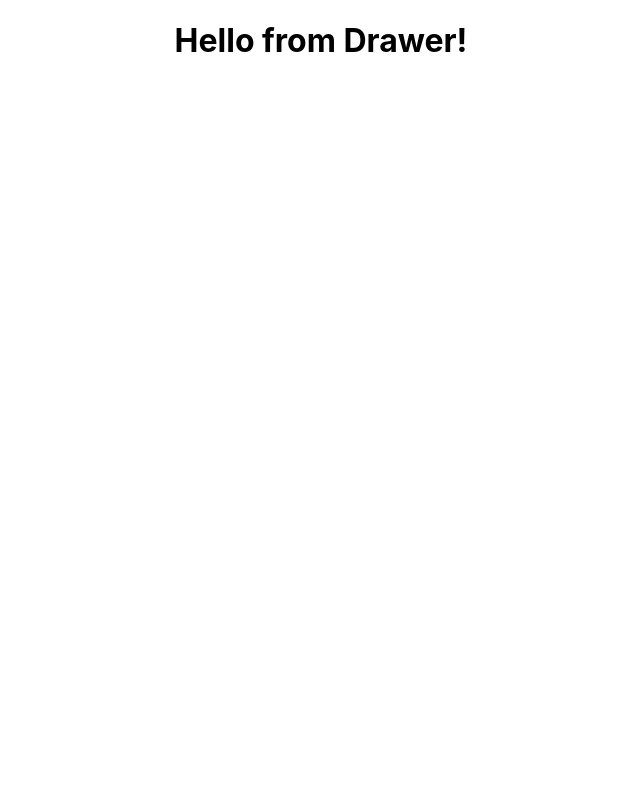
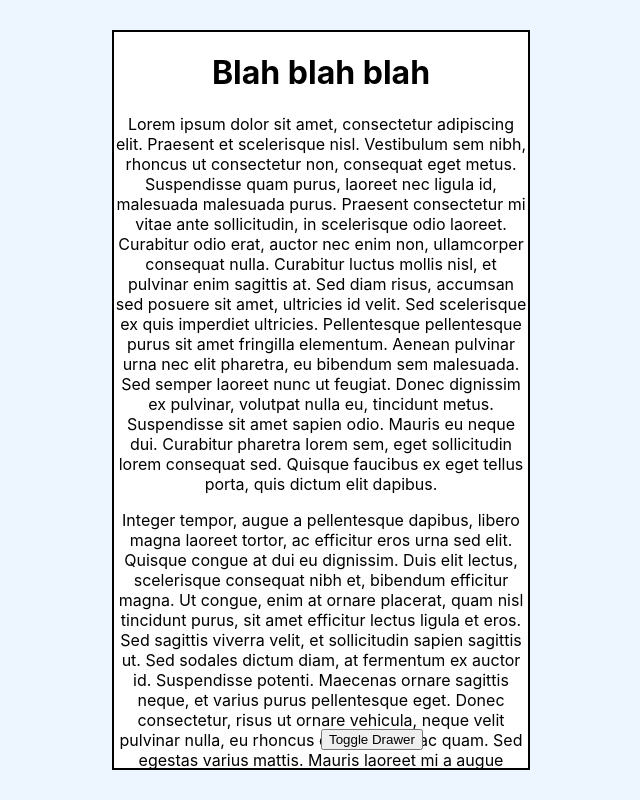
Before and after one commit to deeboss/react-drawer-ui-component, a React (Create React App) app: page / in a window 1280 px wide. Shown: the whole page, without its empty margins (319-959 px from the left). Built offline with nearby package versions, Linux system fonts and the light colour scheme.

Commit message:
simple drawer setup

```diff
--- a/src/App.css
+++ b/src/App.css
@@ -1,38 +1,106 @@
+html, body {
+  height: 100%;
+  margin: 0;
+}
+
+html {
+  box-sizing: border-box;
+}
+
+body {
+  display: -webkit-box;
+  display: flex;
+  -webkit-box-orient: vertical;
+  -webkit-box-direction: normal;
+  flex-direction: column;
+  overflow-x: hidden;
+
+  margin: 0;
+  font-size: 100%;
+  font-family: -apple-system, BlinkMacSystemFont,
+  'Segoe UI', 'Roboto', 'Oxygen',
+  'Ubuntu', 'Cantarell', 'Fira Sans',
+  'Droid Sans', 'Helvetica Neue', sans-serif;
+
+  -webkit-font-smoothing: antialiased;
+  -moz-osx-font-smoothing: grayscale;
+
+  background: #edf5ff;
+}
+
+body > div {
+  height: 100%;
+  display: -webkit-box;
+  display: flex;
+}
+
 .App {
   text-align: center;
+  box-shadow: 0px 0px 0px 2px black;
+  max-width: 414px;
+  min-height: 736px;
+  height: 736px;
+  max-height: 736px;
+  overflow: hidden;
+  margin: auto;
+  display: block;
+  width: 100%;
+  text-align: center;
+  /* padding: 3em 20px; */
+  background: white;
+  position: relative;
 }
 
-.App-logo {
-  height: 40vmin;
-  pointer-events: none;
+
+.dev-button {
+  position: fixed;
+  bottom: 50px;
+
 }
 
-@media (prefers-reduced-motion: no-preference) {
-  .App-logo {
-    animation: App-logo-spin infinite 20s linear;
-  }
+
+.drawer-container {
+  position: absolute;
+  top: 0;
+  pointer-events:none;
+  width: 100%;
+  height: 100%;
 }
 
-.App-header {
-  background-color: #282c34;
-  min-height: 100vh;
-  display: flex;
-  flex-direction: column;
-  align-items: center;
-  justify-content: center;
-  font-size: calc(10px + 2vmin);
-  color: white;
+.drawer-background {
+  background: rgba(0,0,0,.42);
+  width: 100%;
+  height: 100%;
+  opacity: 0;
+  transition: opacity 0.25s ease-in-out;
+  cursor: pointer;
 }
 
-.App-link {
-  color: #61dafb;
+.drawer {
+  position: absolute;
+  top: 0;
+  transform: translateY(100%);
+  z-index: 10;
+  width: 100%;
+  height: 100%;
+
+  background: white;
+  border-top-left-radius: 20px;
+  border-top-right-radius: 20px;
+
+  transition: transform 0.4s ease-in-out;
 }
 
-@keyframes App-logo-spin {
-  from {
-    transform: rotate(0deg);
-  }
-  to {
-    transform: rotate(360deg);
-  }
+.drawer-container.open {
+  pointer-events:all;
 }
+
+.drawer-container.open .drawer-background {
+  opacity: 1;
+  transition: opacity 0.25s ease-in-out;
+}
+
+.drawer-container.open .drawer {
+  transform: translateY(20%);
+  transition: transform 0.4s 0.4s cubic-bezier(0.420, 0.000, 0.475, 1.315);
+}
--- a/src/App.tsx
+++ b/src/App.tsx
@@ -6,6 +6,14 @@ import Drawer from "./components/drawer";
 function App() {
   return (
     <div className="App">
+        <div>
+          <h1>Blah blah blah</h1>
+          <p>
+            Lorem ipsum dolor sit amet, consectetur adipiscing elit. Praesent et scelerisque nisl. Vestibulum sem nibh, rhoncus ut consectetur non, consequat eget metus. Suspendisse quam purus, laoreet nec ligula id, malesuada malesuada purus. Praesent consectetur mi vitae ante sollicitudin, in scelerisque odio laoreet. Curabitur odio erat, auctor nec enim non, ullamcorper consequat nulla. Curabitur luctus mollis nisl, et pulvinar enim sagittis at. Sed diam risus, accumsan sed posuere sit amet, ultricies id velit. Sed scelerisque ex quis imperdiet ultricies. Pellentesque pellentesque purus sit amet fringilla elementum. Aenean pulvinar urna nec elit pharetra, eu bibendum sem malesuada. Sed semper laoreet nunc ut feugiat. Donec dignissim ex pulvinar, volutpat nulla eu, tincidunt metus. Suspendisse sit amet sapien odio. Mauris eu neque dui. Curabitur pharetra lorem sem, eget sollicitudin lorem consequat sed. Quisque faucibus ex eget tellus porta, quis dictum elit dapibus.
+          <p>
+            Integer tempor, augue a pellentesque dapibus, libero magna laoreet tortor, ac efficitur eros urna sed elit. Quisque congue at dui eu dignissim. Duis elit lectus, scelerisque consequat nibh et, bibendum efficitur magna. Ut congue, enim at ornare placerat, quam nisl tincidunt purus, sit amet efficitur lectus ligula et eros. Sed sagittis viverra velit, et sollicitudin sapien sagittis ut. Sed sodales dictum diam, at fermentum ex auctor id. Suspendisse potenti. Maecenas ornare sagittis neque, et varius purus pellentesque eget. Donec consectetur, risus ut ornare vehicula, neque velit pulvinar nulla, eu rhoncus quam massa ac quam. Sed egestas varius mattis. Mauris laoreet mi a augue accumsan sollicitudin. Aenean a libero ac neque gravida tincidunt id non urna. Donec vel tristique lectus, ut consectetur sem.</p>
+          </p>
+        </div>
         <Drawer />
     </div>
   );
--- a/src/components/drawer.tsx
+++ b/src/components/drawer.tsx
@@ -1,10 +1,27 @@
-import React, { Fragment, useState, useContext } from 'react';
+import React, { Fragment, useState, useEffect } from 'react';
 
 const Drawer = () => {
+    const [ isOpen, setIsOpen ] = useState(false);
+
+    useEffect(() => {
+        console.log(isOpen);
+    });
+
+    const handleTriggerDrawer = (e:Object) => {
+        setIsOpen(!isOpen);
+    }
 
     return (
         <Fragment>
-            <h1>Hello from Drawer!</h1>
+            <button className="dev-button" onClick={handleTriggerDrawer}>Toggle Drawer</button>
+            {/* Main Wrapper */}
+            <div className={ isOpen ? 'drawer-container open' : 'drawer-container'}>
+                {/* Main Drawer Content */}
+                <div className="drawer-background" onClick={handleTriggerDrawer}></div>
+                <div className="drawer">
+                    <span>Hello from Drawer!</span>
+                </div>
+            </div>
         </Fragment>
     )
 }
--- a/src/index.css
+++ b/src/index.css
@@ -6,8 +6,3 @@ body {
   -webkit-font-smoothing: antialiased;
   -moz-osx-font-smoothing: grayscale;
 }
-
-code {
-  font-family: source-code-pro, Menlo, Monaco, Consolas, 'Courier New',
-    monospace;
-}
```
